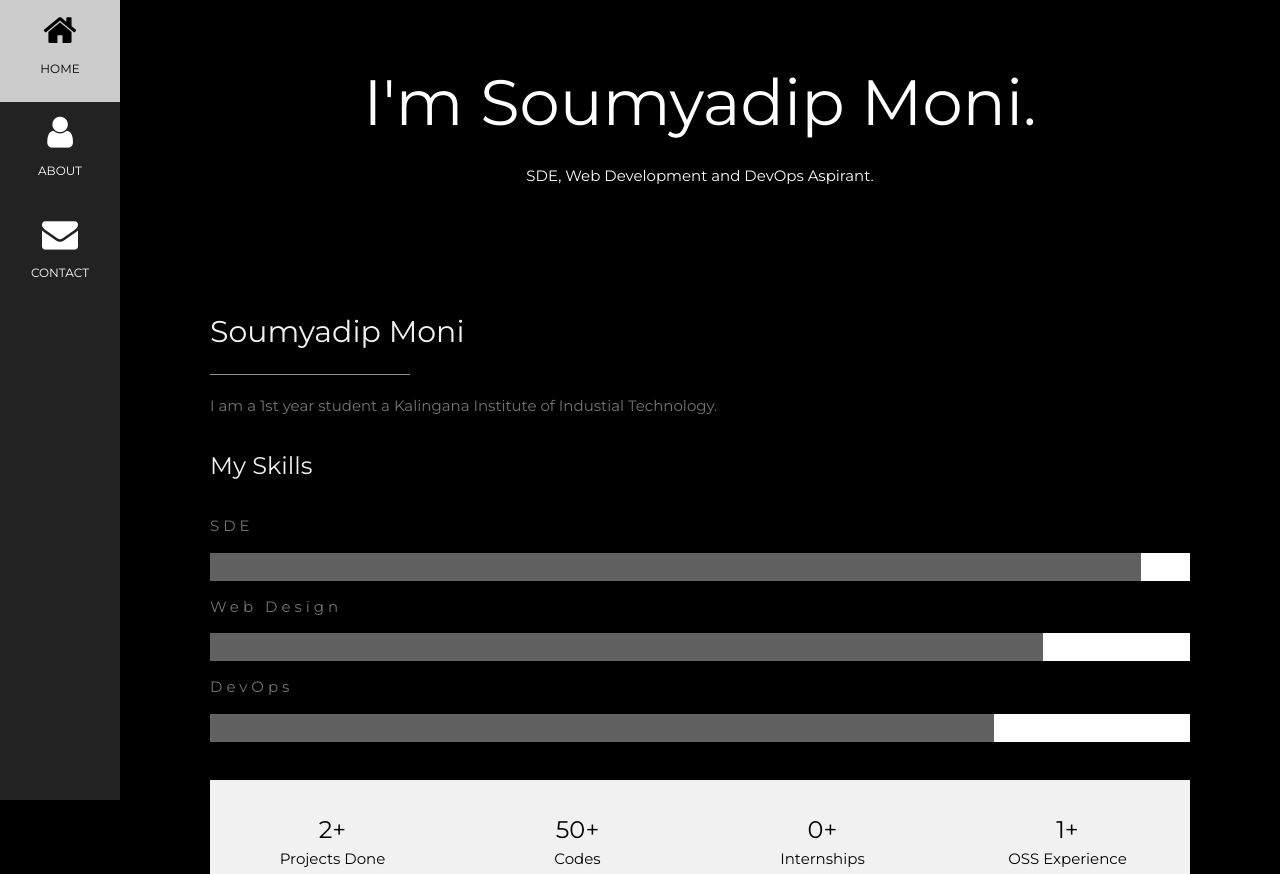
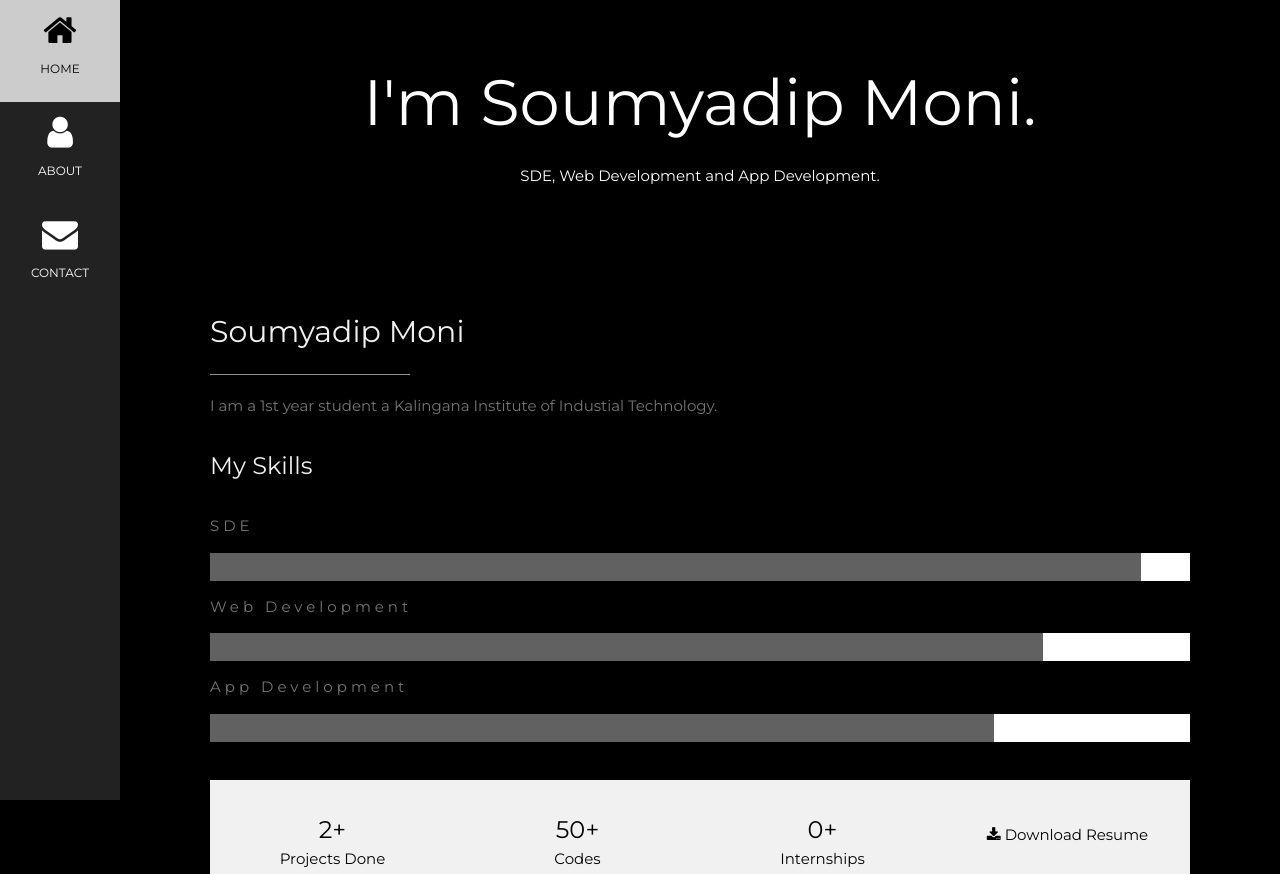
Before and after one commit to AvaterClasher/smoni, a plain HTML site: page index.html in a window 1280 px wide. Shown: the top 874 px of the page. Drawn offline with nearby package versions, Linux system fonts and the light colour scheme.

Commit message:
Update index.html

```diff
--- a/index.html
+++ b/index.html
@@ -51,7 +51,7 @@
 
   <header class="w3-container w3-padding-32 w3-center w3-black" id="home">
     <h1 class="w3-jumbo"><span class="w3-hide-small">I'm</span> Soumyadip Moni.</h1>
-    <p>SDE, Web Development and DevOps Aspirant.</p>
+    <p>SDE, Web Development and App Development.</p>
   </header>
 
 
@@ -65,11 +65,11 @@
     <div class="w3-white">
       <div class="w3-dark-grey" style="height:28px;width:95%"></div>
     </div>
-    <p class="w3-wide">Web Design</p>
+    <p class="w3-wide">Web Development</p>
     <div class="w3-white">
       <div class="w3-dark-grey" style="height:28px;width:85%"></div>
     </div>
-    <p class="w3-wide">DevOps</p>
+    <p class="w3-wide">App Development</p>
     <div class="w3-white">
       <div class="w3-dark-grey" style="height:28px;width:80%"></div>
     </div><br>
@@ -87,11 +87,11 @@
         <span class="w3-xlarge">0+</span><br>
         Internships
       </div>
-      <div class="w3-quarter w3-section">
+      <!--div class="w3-quarter w3-section">
         <span class="w3-xlarge">1+</span><br>
         OSS Experience
       </div>
-    </div>
+    </div-->
 
     <button class="w3-button w3-light-grey w3-padding-large w3-section">
       <i class="fa fa-download"></i> Download Resume
@@ -120,8 +120,8 @@
           <li class="w3-padding-16">Python</li>
           <li class="w3-padding-16">React</li>
           <li class="w3-padding-16">React Native</li>
+          <li class="w3-padding-16">React.js</li>
           <li class="w3-padding-16">Java</li>
-          <li class="w3-padding-16">Kotlin</li>
         </ul>
       </div>
 
```
